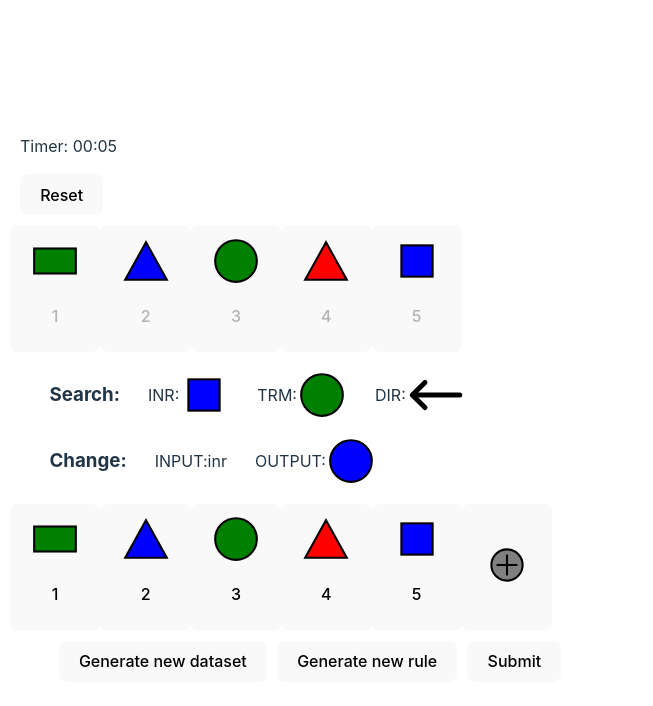
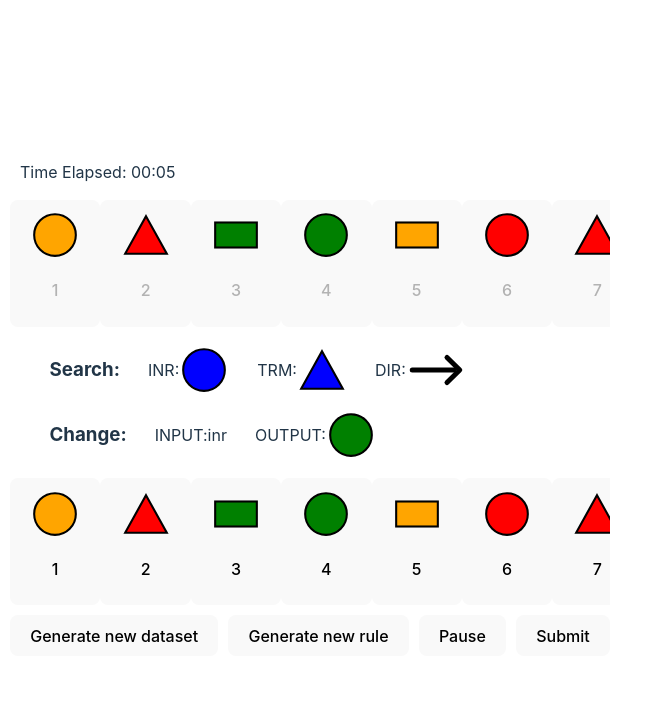
Before and after one commit to malekoa/search-and-change-app, a React (Vite) app: page / in a window 1280 px wide. Shown: the top 706 px of the page, without its empty margins (0-653 px from the left). Built offline with nearby package versions, Linux system fonts and the light colour scheme.

Commit message:
Fixed timer

```diff
--- a/src/App.jsx
+++ b/src/App.jsx
@@ -1,8 +1,7 @@
 import React from "react";
-import { useState } from "react";
+import { useState , useEffect } from "react";
 import Scrollbar from "./components/Scrollbar Components/Scrollbar";
 import styles from "./App.module.css";
-import Timer from "./components/Timer";
 import * as ph from "./utils.js";
 import RuleBox from "./components/RuleBox";
 import Modal from "./components/Scrollbar Components/Modal";
@@ -10,36 +9,18 @@ import ItemEditForm from "./components/Scrollbar Components/ItemEditForm";
 import { ToastContainer, toast } from "react-toastify";
 import "react-toastify/dist/ReactToastify.css";
 
-const length = 5;
+const length = 20;
 
 function App() {
   const [baseItemList, setBaseItemList] = useState(
     ph.generateRandomItems(length)
   );
   const [itemList, setItemList] = useState(baseItemList);
-  const [rule, setRule] = useState(ph.generateRandomRule(baseItemList));
-  const [ModalData, setModalData] = useState({
-    isVisible: false,
-    color: "default",
-    shape: "default",
-    index: -1,
-  });
-  function generateNewRule() {
-    const newRule = ph.generateRandomRule(baseItemList);
-    setRule(newRule);
-  }
-  function generateNewDataset() {
-    const newDataset = ph.generateRandomItems(length);
-    setBaseItemList(newDataset);
-    setItemList(newDataset);
-  }
-  function hideModalHandler() {
-    setModalData({
-      isVisible: false,
-      color: "default",
-      shape: "default",
-      index: -1,
-    });
+  function addItemHandler() {
+    const newItemList = [...itemList];
+    newItemList.push({ color: "default", shape: "default" });
+    setItemList(newItemList);
+    hideModalHandler();
   }
   function changeDataHandler(newData) {
     const newItemList = [...itemList];
@@ -53,12 +34,68 @@ function App() {
     setItemList(newItemList);
     hideModalHandler();
   }
-  function addItemHandler() {
-    const newItemList = [...itemList];
-    newItemList.push({ color: "default", shape: "default" });
-    setItemList(newItemList);
-    hideModalHandler();
+
+
+  const [ModalData, setModalData] = useState({
+    isVisible: false,
+    color: "default",
+    shape: "default",
+    index: -1,
+  });
+  function hideModalHandler() {
+    setModalData({
+      isVisible: false,
+      color: "default",
+      shape: "default",
+      index: -1,
+    });
   }
+
+
+  const [rule, setRule] = useState(ph.generateRandomRule(baseItemList));
+  function generateNewRule() {
+    const newRule = ph.generateRandomRule(baseItemList);
+    setRule(newRule);
+    resetTimer();
+  }
+  function generateNewDataset() {
+    const newDataset = ph.generateRandomItems(length);
+    setBaseItemList(newDataset);
+    setItemList(newDataset);
+    resetTimer();
+  }
+
+
+  const [isPaused, setPaused] = useState(false);
+  function pauseTimer() {
+    setPaused(true);
+  }
+  function resumeTimer() {
+    setPaused(false);
+  }
+
+
+  const [seconds, setSeconds] = useState(0);
+  useEffect(() => {
+    let interval;
+    if (!isPaused) {
+      interval = setInterval(() => {
+        setSeconds(seconds => seconds + 1);
+      }, 1000);
+    }
+    return () => clearInterval(interval);
+  }, [isPaused]);
+  function resetTimer() {
+    setSeconds(0);
+    resumeTimer();
+  }
+  function formatTime(totalSeconds) {
+    const minutes = Math.floor(totalSeconds / 60).toString().padStart(2, '0');
+    const remainingSeconds = (totalSeconds % 60).toString().padStart(2, '0');
+    return `${minutes}:${remainingSeconds}`;
+  }
+
+
   function submit() {
     if (ph.checkRule(rule, baseItemList, itemList)) {
       toast.success("Correct!", {
@@ -69,6 +106,7 @@ function App() {
         pauseOnHover: false,
         draggable: false,
       });
+      pauseTimer();
     } else {
       toast.error("Wrong!", {
         position: "top-center",
@@ -80,6 +118,7 @@ function App() {
       });
     }
   }
+
 
   return (
     <main>
@@ -96,7 +135,7 @@ function App() {
       )}
 
       <div className={styles.timer}>
-        <Timer />
+        {<p>Time Elapsed: {formatTime(seconds)}</p>}
       </div>
 
       <div className={styles.scrollbar}>
@@ -123,6 +162,11 @@ function App() {
         <button className={styles.action} onClick={generateNewRule}>
           Generate new rule
         </button>
+        {!isPaused ? (
+        <button className={styles.action} onClick={pauseTimer}>Pause</button>
+      ) : (
+        <button className={styles.action} onClick={resumeTimer}>Resume</button>
+      )}
         <button
           className={styles.action}
           disabled={ph.containsDefault(itemList)}
--- a/src/components/Timer.jsx
+++ /dev/null
@@ -1,32 +0,0 @@
-import { useState, useEffect } from 'react';
-
-function Timer() {
-  const [seconds, setSeconds] = useState(0);
-
-  useEffect(() => {
-    const intervalId = setInterval(() => {
-      setSeconds((prevSeconds) => prevSeconds + 1);
-    }, 1000);
-
-    return () => clearInterval(intervalId);
-  }, []);
-
-  function resetTimer() {
-    setSeconds(0);
-  }
-
-  function formatTime(totalSeconds) {
-    const minutes = Math.floor(totalSeconds / 60).toString().padStart(2, '0');
-    const remainingSeconds = (totalSeconds % 60).toString().padStart(2, '0');
-    return `${minutes}:${remainingSeconds}`;
-  }
-
-  return (
-    <div>
-      <p>Timer: {formatTime(seconds)}</p>
-      <button onClick={resetTimer}>Reset</button>
-    </div>
-  );
-}
-
-export default Timer;
```
